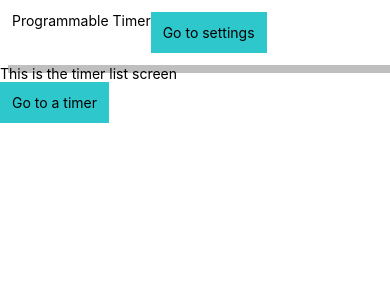
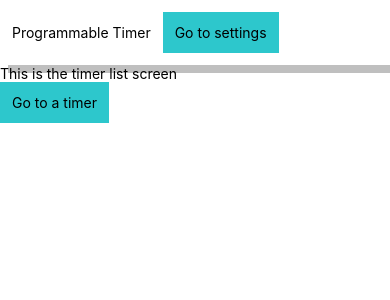
Before and after one commit to Drummerboy444/programmable-timer, a React Native app: screen / in a window 390 px wide. Shown: the top 300 px of the page. Built offline with nearby package versions, Linux system fonts and the light colour scheme.

Commit message:
fix: improve the header styling

```diff
--- a/src/components/navigation-header/NavigationHeader.tsx
+++ b/src/components/navigation-header/NavigationHeader.tsx
@@ -8,7 +8,7 @@ import { Screen } from '../../screens/types';
 
 const TITLE_LOOKUP: Record<Screen, string> = {
   'timer-list': 'Programmable Timer',
-  timer: 'This is the timer header',
+  timer: 'Timer',
   settings: 'Settings',
 };
 
@@ -36,6 +36,8 @@ export const NavigationHeader = ({
       style={{
         padding: medium,
         flexDirection: 'row',
+        alignItems: 'center',
+        gap: medium,
       }}
     >
       {shouldDisplayBackButton ? (
```
